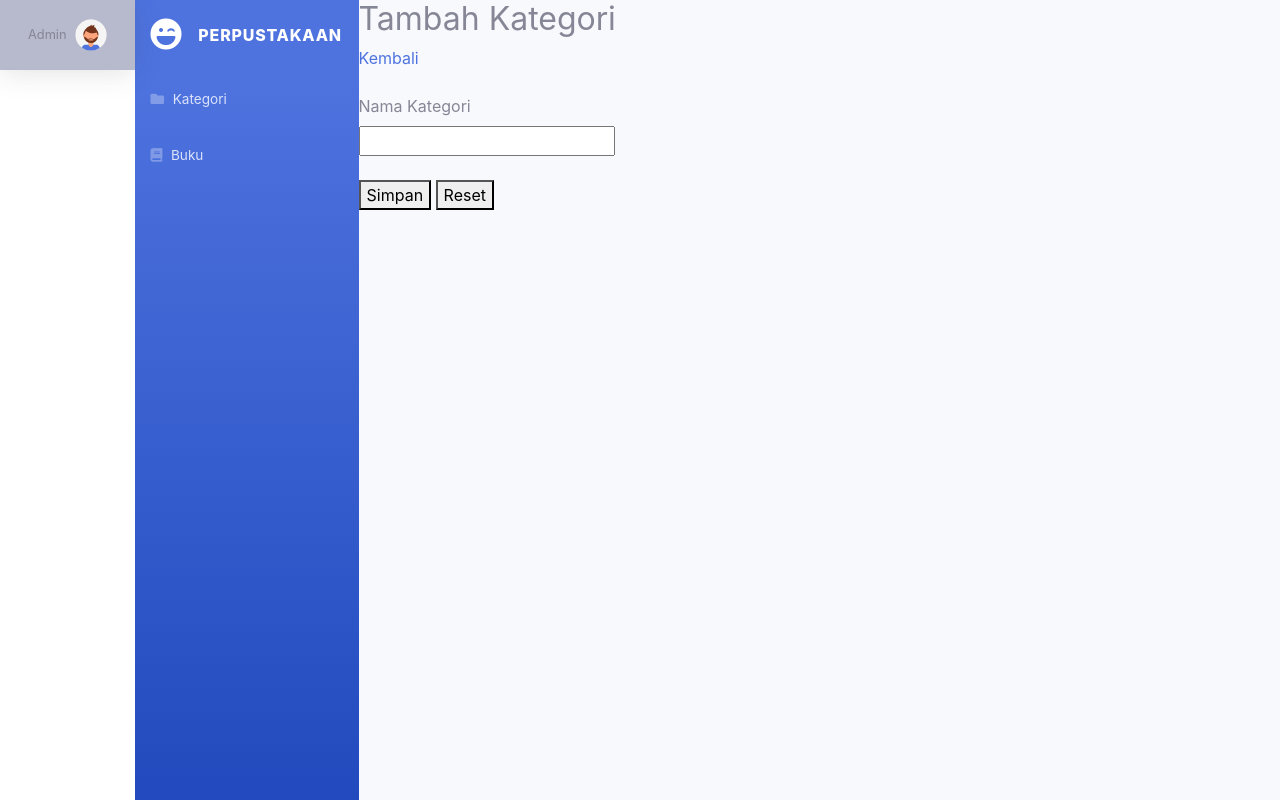
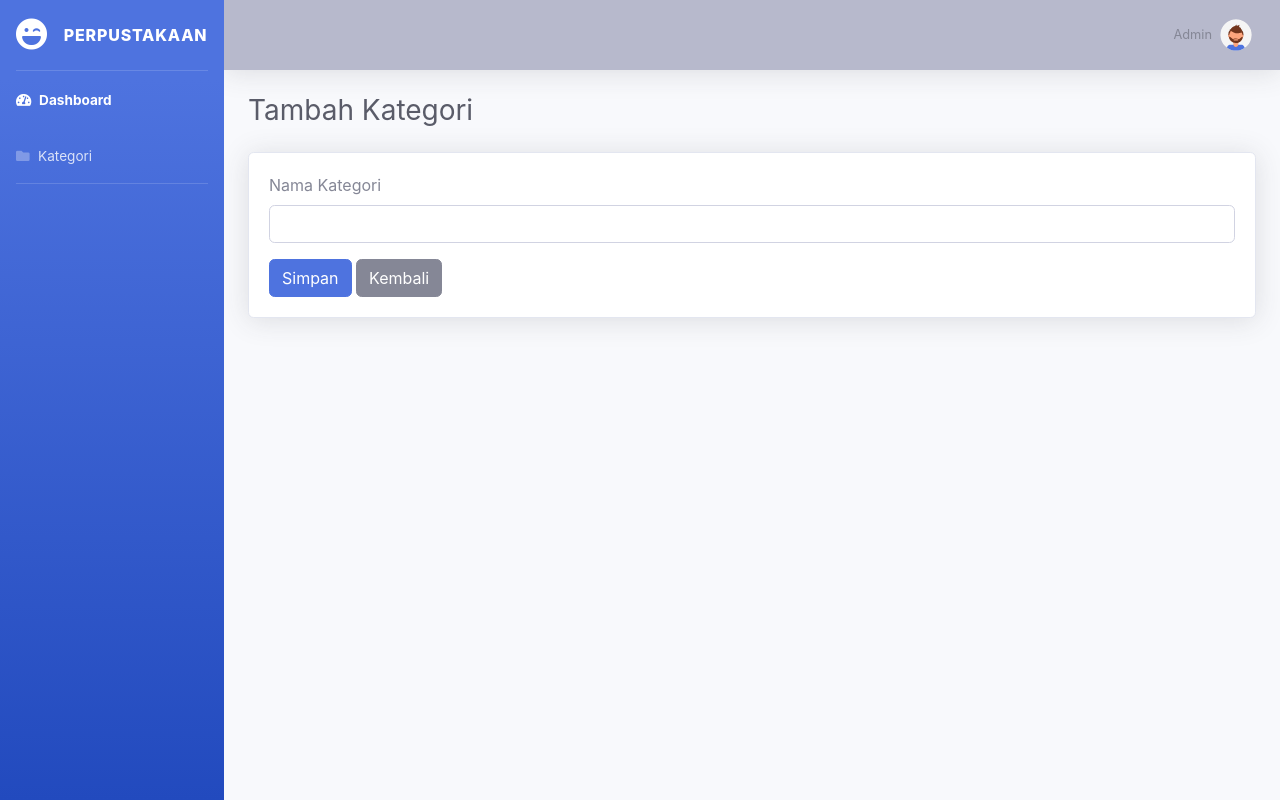
Before and after one commit to queennarasalzabilla/queen_SIM2, a CodeIgniter app: page /database/index.php/kategori/tambah in a window 1280 px wide. Run offline with CodeIgniter, Linux system fonts and the light colour scheme; some libraries are stand-ins or nearby versions.

Commit message:
pertemuan 5

```diff
--- a/application/controllers/kategori.php
+++ b/application/controllers/kategori.php
@@ -13,8 +13,8 @@ class kategori extends CI_Controller{
     {
         $data['kategori'] = $this->Kategori_model->get_all();
         $this->load->view('templates/header');
-        $this->load->view('templates/topbar');
           $this->load->view('templates/sidebar');
+           $this->load->view('templates/topbar');
         $this->load->view('kategori/index', $data);
          $this->load->view('templates/footer');
 
@@ -23,9 +23,11 @@ class kategori extends CI_Controller{
     public function tambah()
     {
         $this->load->view('templates/header');
-        $this->load->view('templates/topbar');
-          $this->load->view('templates/sidebar');
+         $this->load->view('templates/sidebar');
+         $this->load->view('templates/topbar');
         $this->load->view('kategori/tambah');
+         $this->load->view('templates/footer');
+
     }
     public function simpan()
     {
@@ -35,4 +37,14 @@ class kategori extends CI_Controller{
         $this->Kategori_model->insert($data);
         redirect('Kategori');
     }
+    public function hapus($id)
+    {
+    //     if($this->Kategori_model->is_used($id)){
+    //         $this->session->set_flashdata('error', 'Kategori tidak bisa dihapus karena masih digunakan');
+    //     } else {
+            $this->Kategori_model->delete($id);
+            $this->session->set_flashdata('success', 'Data Berhasil dihapus');
+        // }
+        redirect('kategori');
+    }
 }
--- a/application/models/kategori_model.php
+++ b/application/models/kategori_model.php
@@ -1,8 +1,9 @@
 <?php
-defined('BASEPATH')OR exit('No direct script access allowed');
+defined('BASEPATH') OR exit('No direct script acces allowed');
 
 class Kategori_model extends CI_Model{
-    Private $table ='kategori';
+
+    private $table ='Kategori';
 
     public function get_all()
     {
@@ -12,4 +13,12 @@ class Kategori_model extends CI_Model{
     {
         return $this->db->insert($this->table, $data);
     }
+    public function delete($id)
+    {
+        return $this->db->delete($this->table,['id'=>$id]);
+    }
+    public function is_used($id)
+    {
+        return $this->db->where('id',$id)->count_all_results ('buku')>0;
+    }
 }
--- a/application/views/Templates/footer.php
+++ b/application/views/Templates/footer.php
@@ -4,7 +4,25 @@
 
 <script src="<?= base_url('assets/vendor/jquery/jquery.min.js'); ?>"></script>
 <script src="<?= base_url('assets/vendor/bootstrap/js/bootstrap.bundle.min.js'); ?>"></script>
+<!-- DataTables JS -->
+<script src="<?= base_url('assets/vendor/datatables/jquery.dataTables.min.js') ?>" rel="stylesheet"></script>
+<script src="<?= base_url('assets/vendor/datatables/dataTables.bootstrap4.min.js') ?>" rel="stylesheet"></script>
 <script src="<?= base_url('assets/js/sb-admin-2.min.js'); ?>"></script>
 
+<script>
+    $(document).ready(function() {
+    $('#dataTable').DataTable({
+        "language": {
+            "search": "Cari:",
+            "lengthMenu": "Tampilkan Menu data",
+            "info": "Menampilkan START sampai END dari TOTAL data",
+            "paginate":{
+                "previous": "sebelumnya",
+                "next": "Berikutnya"
+            }
+        }
+    });
+});
+</script>
 </body>
 </html>
--- a/application/views/Templates/header.php
+++ b/application/views/Templates/header.php
@@ -5,7 +5,9 @@
         <title>Perpustakaan</title>
 
         <link href="<?= base_url('assets/vendor/fontawesome-free/css/all.min.css'); ?>" rel="stylesheet">
-        <link href="<?= base_url('assets/vendor/bootstrap/css/bootstrap.min.css'); ?>" rel="stylesheet"></link>
+        <link href="<?= base_url('assets/vendor/bootstrap/css/bootstrap.min.css'); ?>" rel="stylesheet">
+        <!-- DataTables CSS -->
+        <link href="<?= base_url('assets/vendor/datatables/dataTables.bootstrap4.min.css') ?>" rel="stylesheet">
         <link href="<?= base_url('assets/css/sb-admin-2.min.css'); ?>" rel="stylesheet">
 </head>
 <body id="page-top">
--- a/application/views/Templates/sidebar.php
+++ b/application/views/Templates/sidebar.php
@@ -6,18 +6,23 @@
 </div>
         <div class="sidebar-brand-text mx-3">Perpustakaan</div>
 </a>
+<hr class="sidebar-divider my-0">
+
+<li class="nav-item active">
+    <a class="nav-link" href="#">
+        <i class="fas fa-fu fa-tachometer-alt"></i>
+        <span>Dashboard</span>
+</a>
+</li>
 <li class="nav-item">
     <a class="nav-link" href="<?= site_url('kategori'); ?>">
         <i class="fas fa-fu fa-folder"></i>
         <span>Kategori</span>
 </a>
 </li>
-<li class="nav-item">
-    <a class="nav-link" href="<?= site_url('buku'); ?>">
-        <i class="fas fa-fu fa-book"></i>
-        <span>Buku</span>
-</a>
-</li>
+
+
+<hr class="sidebar-divider d-none d-md-block">
 </ul>
 <div id="content-wrapper" class="d-flex flex-column">
     <div id="content">
--- a/application/views/hello_view.php
+++ b/application/views/hello_view.php
@@ -1 +1 @@
-<h1>Halo, ini <?= $nama; ?> </h1>
+<h1>Halo, ini Queen Cantik <?= $nama; ?> </h1>
--- a/application/views/kategori/index.php
+++ b/application/views/kategori/index.php
@@ -8,7 +8,7 @@
     <div class="card shadow mb-4">
         <div class="card-body">
             <div class="table-responsive">
-<table class="table table-bordered" width="100%" cellspacing="0">
+<table class="table table-bordered" id="dataTable" width="100%" cellspacing="0">
 <thead class="thead-dark">
     <tr>
         <th>No</th>
@@ -23,7 +23,7 @@
         <td><?= $k->nama_kategori; ?></td>
         <td>
             <a href="<?= site_url('kategori/edit/',$k->id); ?>">Edit</a>
-            <a href="<?= site_url('kategori/hapus/',$k->id); ?>"
+            <a href="<?= site_url('kategori/hapus/'.$k->id); ?>"
             onclick="return confirm('yakin?')">Hapus</a>
         </td>
     </tr>
--- a/application/views/kategori/tambah.php
+++ b/application/views/kategori/tambah.php
@@ -1,14 +1,18 @@
-<h2> Tambah Kategori</h2>
-<a href="<?= site_url('kategori'); ?> ">Kembali</a>
-<br><br>
+<div class="container-fluid">
+<h2 class="h3 mb-4 text-gray-800">Tambah Kategori</h2>
 
+<div class="card shadow">
+    <div class="card-body">
 <form method="post" action="<?= site_url('kategori/simpan'); ?>">
+<div class="form-group">
+    <label>Nama Kategori</label><br>
+    <input type="text" name="nama_kategori" class="form-control" required>
+</div>
 
-    <label>Nama Kategori</label><br>
-    <input type="text" name="nama_kategori" required>
-    <br><br>
-
-    <button type="submit">Simpan</button>
-    <button type="reset">Reset</button>
+    <button type="submit" class="btn btn-primary">Simpan</button>
+    <a href="<?= site_url('kategori');?>" class="btn btn-secondary">Kembali</a>
 
 </form>
+</div>
+</div>
+</div>
```
